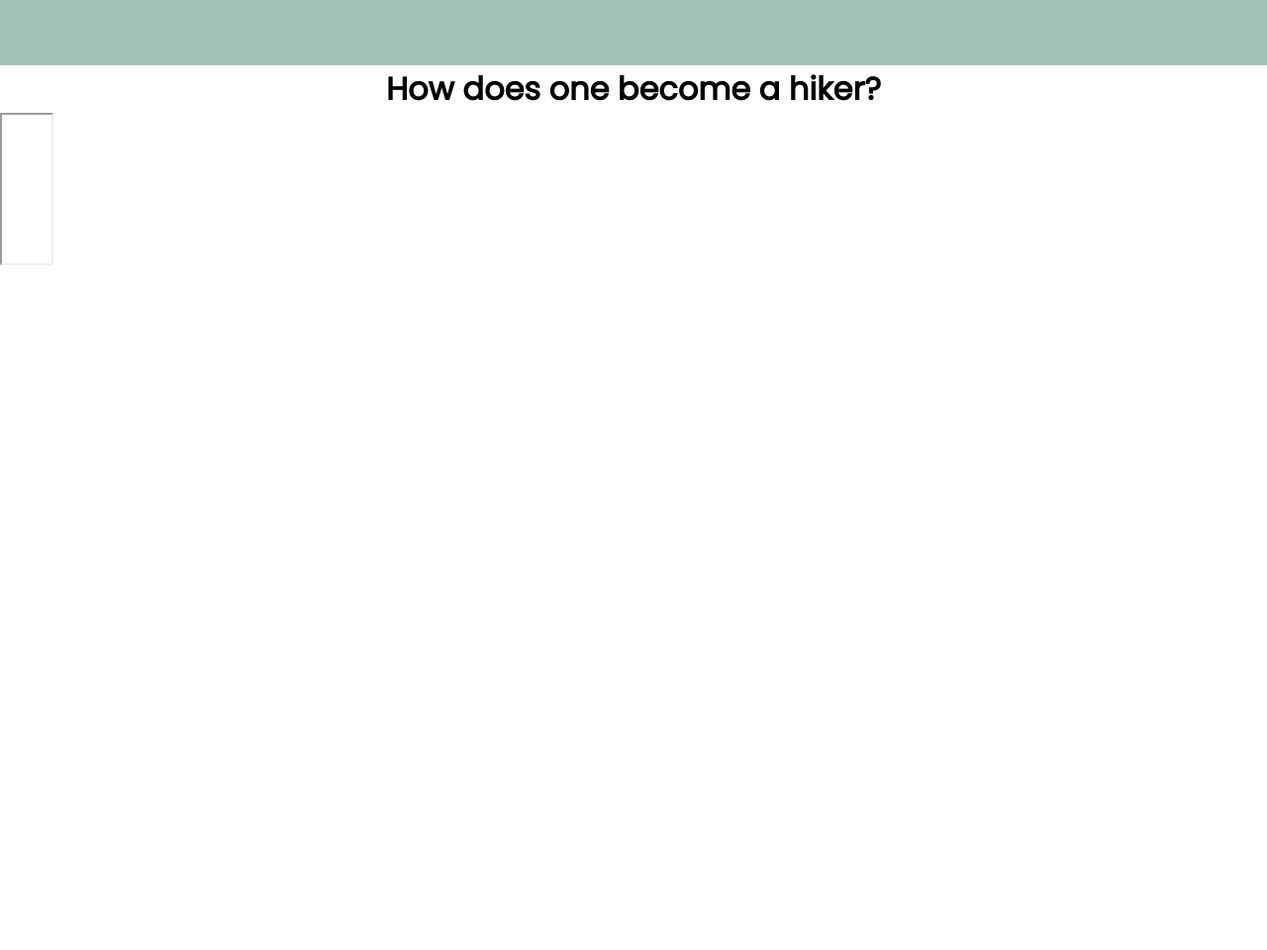
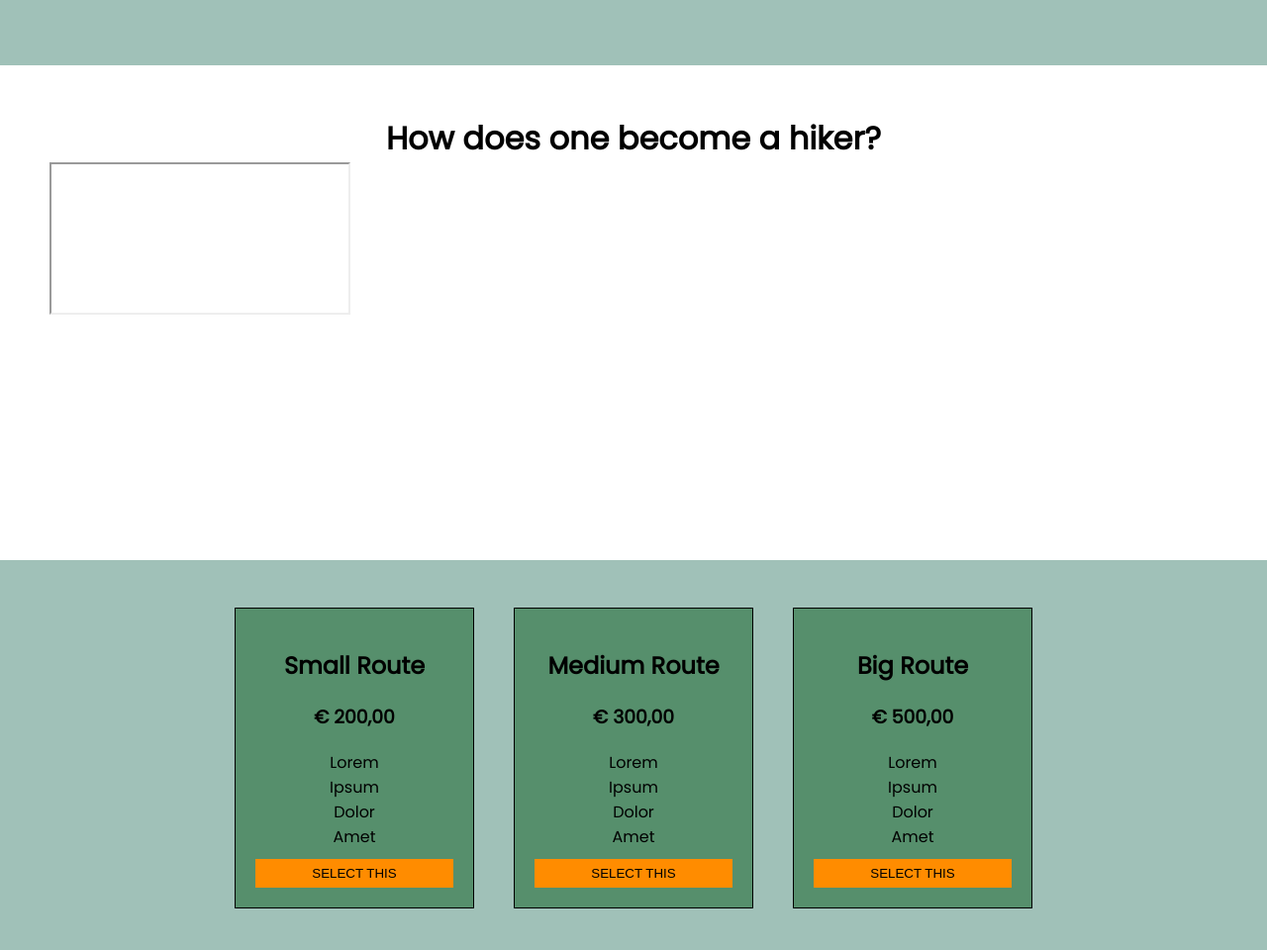
Before and after one commit to CerameX/fcc-landingpage, a plain HTML site: page index.html in a window 1280 px wide. Shown: the part 724-1684 px from the top of the page at 99% size. Before the commit the page ends 999 px from the top, so only its background shows below. Drawn offline with Linux system fonts and the light colour scheme; grey boxes are pictures that could not be loaded.

Commit message:
Changes to HTML + CSS
* Added Youtube > Does not work yet
* Added pricing table
* Added CSS for them
* Added small temp footer

```diff
--- a/index.html
+++ b/index.html
@@ -46,13 +46,48 @@
         </div>
         <div id="video">
             <h1>How does one become a hiker?</h1>
-            <iframe src="https://www.youtube.com/watch?v=8c0nNHtGzKw" width="50vw">
+            <iframe src="https://www.youtube.com/watch?v=8c0nNHtGzKw">
             </iframe>
 
         </div>
+        <div class="flex-container" id="pricing-table">
+            <div class="flex-item">
+                <h2>Small Route</h2>
+                <h3>€ 200,00</h3>
+                <ul>
+                    <li>Lorem</li>
+                    <li>Ipsum</li>
+                    <li>Dolor</li>
+                    <li>Amet</li>
+                </ul>
+                <button value="small">SELECT THIS</button>
+            </div>
+            <div class="flex-item">
+                <h2>Medium Route</h2>
+                <h3>€ 300,00</h3>
+                <ul>
+                    <li>Lorem</li>
+                    <li>Ipsum</li>
+                    <li>Dolor</li>
+                    <li>Amet</li>
+                </ul>
+                <button value="medium">SELECT THIS</button>
+            </div>
+            <div class="flex-item">
+                <h2>Big Route</h2>
+                <h3>€ 500,00</h3>
+                <ul>
+                    <li>Lorem</li>
+                    <li>Ipsum</li>
+                    <li>Dolor</li>
+                    <li>Amet</li>
+                </ul>
+                <button value="big">SELECT THIS</button>
+            </div>
+        </div>
     </main>
     <footer>
-
+        <a href="#top-image"><img src="logo.png" id="header-img" /></a>
     </footer>
 </body>
 
--- a/style.css
+++ b/style.css
@@ -61,18 +61,18 @@ body {
     display: block;
     margin: auto;
     padding: 7px;
-    margin-bottom: 10px;
     width: 50vw;
     text-align: center;
 }
 
-#mail-form button {
+button {
     border: none;
     display: block;
     margin: auto;
     padding: 7px;
     background-color: rgb(255, 140, 0);
     width: 200px;
+    margin-top: 10px;
 }
 
 h1 {
@@ -112,3 +112,28 @@ h1 {
 .flex-item:nth-child(3) {
     color: red;
 } */
+
+#video {
+    height: 400px;
+    padding: 50px;
+}
+
+iframe {
+    margin: auto;
+}
+
+#pricing-table ul {
+    list-style-type: none;
+    margin: 0;
+    padding: 0;
+}
+
+#pricing-table .flex-item {
+    border: 1pt solid rgb(0, 0, 0);
+    background-color: rgb(86, 143, 108);
+    margin: 20px;
+}
+
+footer {
+    text-align: center;
+}
```
